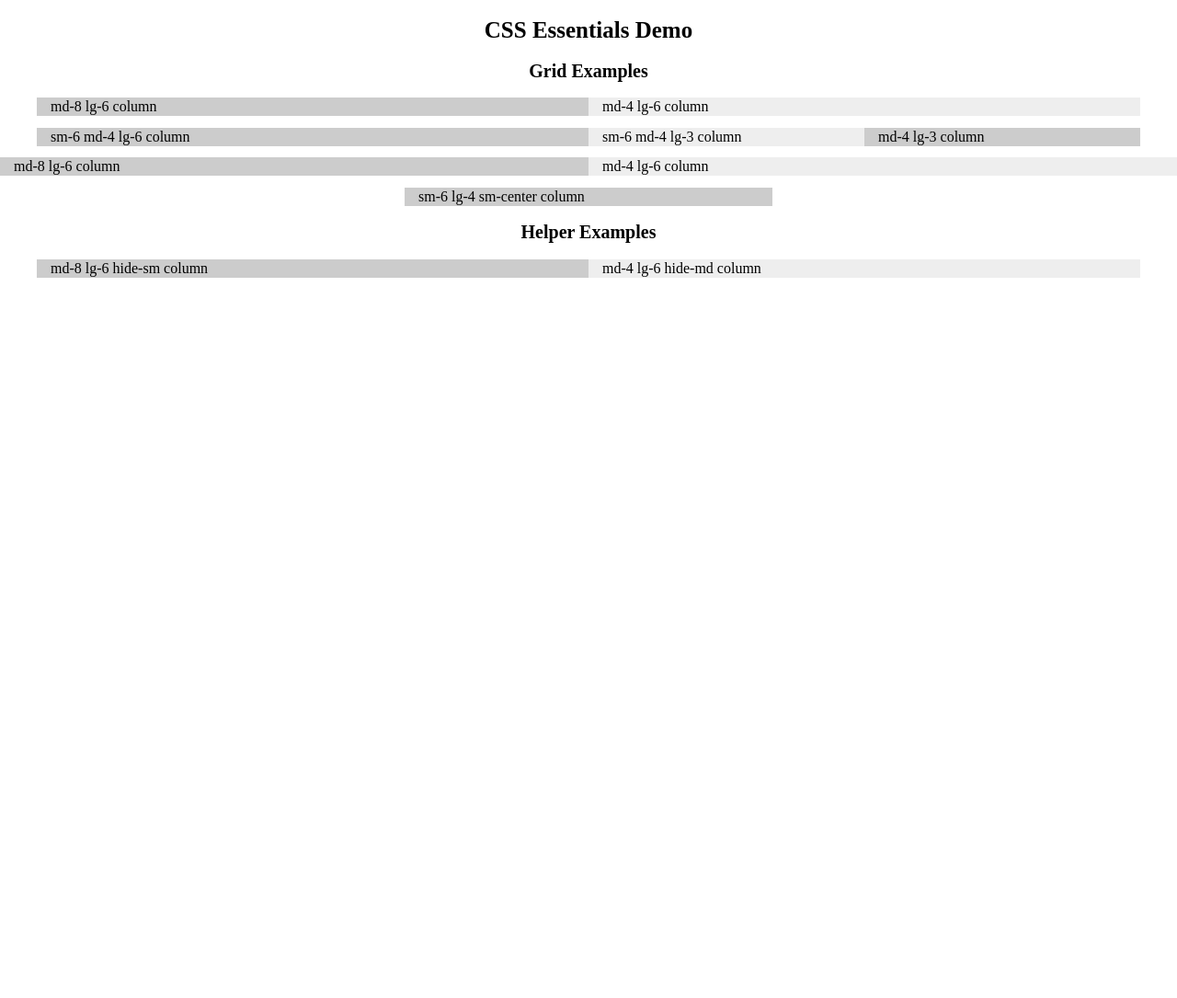
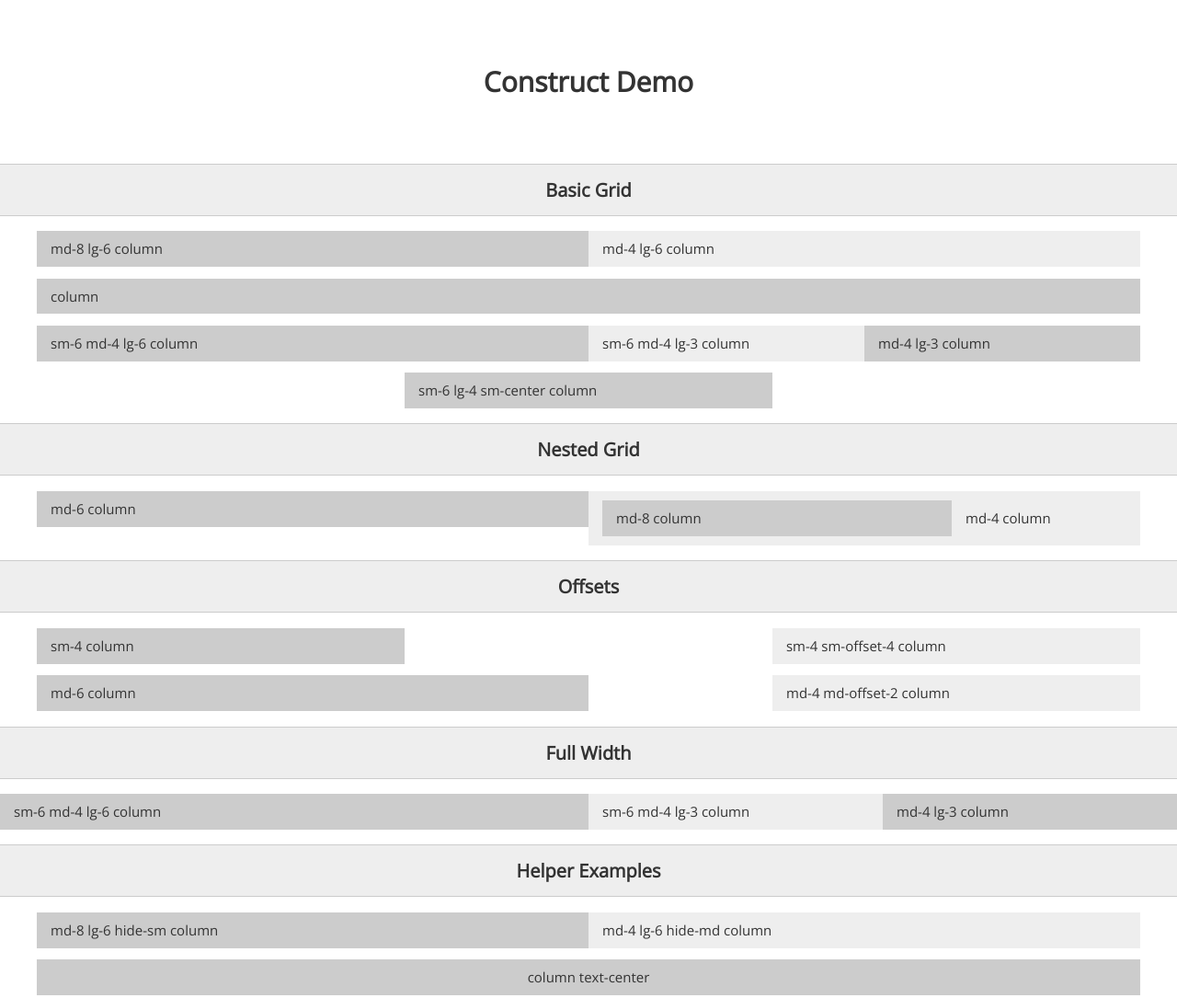
Before and after one commit to RyanFitzgerald/construct, a website: page index.html in a window 1280 px wide. Shown: the whole page at 92% size. Before the commit the page ends 800 px from the top, so only its background shows below. Drawn offline with nearby package versions, Linux system fonts and the light colour scheme.

Commit message:
Re-do grid and add helpers

```diff
--- a/gulpfile.js
+++ b/gulpfile.js
@@ -5,16 +5,16 @@ var rename = require('gulp-rename');
 var autoprefixer = require('gulp-autoprefixer');
 
 gulp.task('styles', function () {
-    return gulp.src('./src/basic.scss')
+    return gulp.src('./scss/construct.scss')
         .pipe(wait(250))
         .pipe(sass({outputStyle: 'expanded'}).on('error', sass.logError))
         .pipe(autoprefixer())
-        .pipe(gulp.dest('./dist'))
+        .pipe(gulp.dest('./css'))
         .pipe(sass({outputStyle: 'compressed'}).on('error', sass.logError))
         .pipe(rename({extname: '.min.css'}))
-        .pipe(gulp.dest('./dist'));
+        .pipe(gulp.dest('./css'));
 });
 
 gulp.task('watch', ['styles'], function() {
-    gulp.watch('src/*.scss', ['styles']);
+    gulp.watch('scss/*.scss', ['styles']);
 });
--- a/index.html
+++ b/index.html
@@ -1,24 +1,41 @@
 <!DOCTYPE html>
 <html>
 <head>
-    <title>Basic.css Sample</title>
-    <link rel="stylesheet" href="dist/basic.css">
+    <title>Construct</title>
+    <link href="https://fonts.googleapis.com/css?family=Open+Sans" rel="stylesheet">
+    <link rel="stylesheet" href="css/construct.css">
     <style>
+        body {
+            font-family: 'Open Sans', Arial, Helvetica, sans-serif;
+            color: #333;
+            padding: 50px 0;
+        }
+
         h1, h2 {
             text-align: center;
         }
 
         h1 {
-            font-size: 2.5em;
+            font-size: 3em;
+            padding-bottom: 50px;
         }
 
         h2 {
             font-size: 2em;
+            border-bottom: 1px solid #ccc;
+            border-top: 1px solid #ccc;
+            padding: 15px 0;
+            background: #eee;
+        }
+
+        .row {
+            font-size: 15px;
         }
 
         .column {
             background: #eee;
-            font-size: 1.6em;
+            padding-top: 10px;
+            padding-bottom: 10px;
         }
 
         .column:nth-child(odd) {
@@ -27,14 +44,20 @@
     </style>
 </head>
 <body>
-<h1>CSS Essentials Demo</h1>
-<h2>Grid Examples</h2>
+<h1>Construct Demo</h1>
+<h2>Basic Grid</h2>
 <div class="row">
     <div class="md-8 lg-6 column">
         md-8 lg-6 column
     </div>
     <div class="md-4 lg-6 column">
         md-4 lg-6 column
+    </div>
+</div>
+<br/>
+<div class="row">
+    <div class="column">
+        column
     </div>
 </div>
 <br/>
@@ -50,18 +73,55 @@
     </div>
 </div>
 <br/>
-<div class="row full-width">
-    <div class="md-8 lg-6 column">
-        md-8 lg-6 column
+<div class="row">
+    <div class="sm-6 lg-4 sm-center column">
+        sm-6 lg-4 sm-center column
     </div>
-    <div class="md-4 lg-6 column">
-        md-4 lg-6 column
+</div>
+<h2>Nested Grid</h2>
+<div class="row">
+    <div class="md-6 column">
+        md-6 column
+    </div>
+    <div class="md-6 column">
+        <div class="row">
+            <div class="md-8 column">
+                md-8 column
+            </div>
+            <div class="md-4 column">
+                md-4 column
+            </div>
+        </div>
+    </div>
+</div>
+<h2>Offsets</h2>
+<div class="row">
+    <div class="sm-4 column">
+        sm-4 column
+    </div>
+    <div class="sm-4 sm-offset-4 column">
+        sm-4 sm-offset-4 column
     </div>
 </div>
 <br/>
 <div class="row">
-    <div class="sm-6 lg-4 sm-center column">
-        sm-6 lg-4 sm-center column
+    <div class="md-6 column">
+        md-6 column
+    </div>
+    <div class="md-4 md-offset-2 column">
+        md-4 md-offset-2 column
+    </div>
+</div>
+<h2>Full Width</h2>
+<div class="row full-width">
+    <div class="sm-6 md-4 lg-6 column">
+        sm-6 md-4 lg-6 column
+    </div>
+    <div class="sm-6 md-4 lg-3 column">
+        sm-6 md-4 lg-3 column
+    </div>
+    <div class="md-4 lg-3 column">
+        md-4 lg-3 column
     </div>
 </div>
 <h2>Helper Examples</h2>
@@ -73,5 +133,20 @@
         md-4 lg-6 hide-md column
     </div>
 </div>
+<br/>
+<div class="row">
+    <div class="column text-center">
+        column text-center
+    </div>
+</div>
+<br/>
+<div class="row">
+    <div class="md-8 lg-6 hide-lg column">
+        md-8 lg-6 hide-lg column
+    </div>
+    <div class="md-4 lg-6 hide-md-up column">
+        md-4 lg-6 hide-md-up column
+    </div>
+</div>
 </body>
 </html>
--- a/package.json
+++ b/package.json
@@ -1,5 +1,5 @@
 {
-  "name": "css-basic",
+  "name": "construct-css",
   "version": "1.0.0",
   "description": "Simple CSS setup and grid for minimal bloat",
   "author": "Ryan Fitzgerald",
--- /dev/null
+++ b/scss/_global.scss
@@ -0,0 +1,21 @@
+// --- Define Global Styles ---
+
+*,
+*:before,
+*:after {
+  box-sizing: inherit;
+}
+
+html {
+  font-size: $base-font;
+  -webkit-text-size-adjust: 100%;
+  -ms-text-size-adjust: 100%;
+  box-sizing: border-box;
+}
+
+body {
+  font-size: 1em;
+  line-height: 1.25;
+  -webkit-font-smoothing: antialiased;
+  -moz-osx-font-smoothing: grayscale;
+}
--- /dev/null
+++ b/scss/_grid.scss
@@ -0,0 +1,79 @@
+// Define Grid-Related Styles
+
+.row {
+   margin: 0 auto;
+   max-width: $max-width;
+   padding: 0;
+   width: 100%;
+
+  &:after {
+    content: "";
+    display: table;
+    clear: both;
+  }
+
+  &.full-width {
+      max-width: 100%;
+  }
+}
+
+.column {
+  float: left;
+  position: relative;
+  padding: 0 $gutter;
+  width: 100%;
+}
+
+@for $num from 1 through $cols { // Base grid
+    .sm-#{$num} {
+        width: (100%/($cols/$num));
+    }
+}
+
+@for $num from 1 through $cols - 1 { // Base grid
+    .sm-offset-#{$num} {
+        margin-left: (100%/($cols/$num));
+    }
+}
+
+@media only screen and (min-width: #{$medium}px) { // Medium Up
+    @for $num from 1 through $cols { // Base grid
+        .md-#{$num} {
+            width: (100%/($cols/$num));
+        }
+    }
+
+    @for $num from 1 through $cols - 1 { // Base grid
+        .md-offset-#{$num} {
+            margin-left: (100%/($cols/$num));
+        }
+    }
+}
+
+@media only screen and (min-width: #{$large}px) { // Large Up
+    @for $num from 1 through $cols { // Base grid
+        .lg-#{$num} {
+            width: (100%/($cols/$num));
+        }
+    }
+
+    @for $num from 1 through $cols - 1 { // Base grid
+        .lg-offset-#{$num} {
+            margin-left: (100%/($cols/$num));
+        }
+    }
+}
+
+@media only screen and (min-width: #{$extraLarge}px) { // Extra Large Up
+    @for $num from 1 through $cols { // Base grid
+        .xl-#{$num} {
+            width: (100%/($cols/$num));
+        }
+    }
+
+    @for $num from 1 through $cols - 1 { // Base grid
+        .xl-offset-#{$num} {
+            margin-left: (100%/($cols/$num));
+        }
+    }
+}
--- /dev/null
+++ b/scss/_helpers.scss
@@ -0,0 +1,73 @@
+// --- Define Basic Helpers ---
+
+.clearfix {
+    &:after {
+        content: "";
+        display: table;
+        clear: both;
+    }
+}
+
+.text-center {
+    text-align: center;
+}
+
+.sm-center {
+    margin-left: auto;
+    margin-right: auto;
+    float: none;
+}
+
+@media only screen and (max-width: #{($medium)-1}px) { // Small Only
+    .hide-sm {
+        display: none;
+    }
+}
+
+@media only screen and (min-width: #{$medium}px) { // Medium Up
+    .hide-md-up {
+        display: none;
+    }
+
+    .md-center {
+        margin-left: auto;
+        margin-right: auto;
+        float: none;
+    }
+}
+
+@media only screen and (min-width: #{$medium}px) and (max-width: #{($large)-1}px) { // Medium Only
+    .hide-md {
+        display: none;
+    }
+}
+
+@media only screen and (min-width: #{$large}px) { // Large Up
+    .hide-lg-up {
+        display: none;
+    }
+
+    .lg-center {
+        margin-left: auto;
+        margin-right: auto;
+        float: none;
+    }
+}
+
+@media only screen and (min-width: #{$large}px) and (max-width: #{($extraLarge)-1}px) { // Large Only
+    .hide-lg {
+        display: none;
+    }
+}
+
+@media only screen and (min-width: #{$extraLarge}px) { // Extra Large Up
+    .hide-xl {
+        display: none;
+    }
+
+    .xl-center {
+        margin-left: auto;
+        margin-right: auto;
+        float: none;
+    }
+}
--- /dev/null
+++ b/scss/_variables.scss
@@ -0,0 +1,9 @@
+// --- Define Variables ---
+
+$base-font: 62.5%; // 100% for 16px, 62.5% for 10px
+$gutter: 15px;
+$max-width: 1200px;
+$cols: 12;
+$medium: 640;
+$large: 1024;
+$extraLarge: 1440;
--- /dev/null
+++ b/scss/construct.scss
@@ -0,0 +1,8 @@
+/*!
+    Construct by Ryan Fitzgerald (https://github.com/RyanFitzgerald/basic.css)
+*/
+@import "normalize";
+@import "variables";
+@import "global";
+@import "grid";
+@import "helpers";
--- a/src/basic.scss
+++ /dev/null
@@ -1,157 +0,0 @@
-// Import Normalize.css
-@import "normalize";
-
-/*! Basic.css by Ryan Fitzgerald (https://github.com/RyanFitzgerald/basic.css) */
-
-// --- Define Variables ---
-
-$base-font: 62.5%; // 100% for 16px, 62.5% for 10px
-$cols: 12;
-$medium: 640;
-$large: 1024;
-$extraLarge: 1440;
-
-// --- Define Global Styles ---
-
-*,
-*:before,
-*:after {
-  box-sizing: inherit;
-}
-
-html {
-  font-size: $base-font;
-  -webkit-text-size-adjust: 100%;
-  -ms-text-size-adjust: 100%;
-  box-sizing: border-box;
-}
-
-body {
-  font-size: 1em;
-  line-height: 1.25;
-  -webkit-font-smoothing: antialiased;
-  -moz-osx-font-smoothing: grayscale;
-}
-
-
-// Define Grid-Related Styles
-
-.row {
-   margin: 0 auto;
-   max-width: 1200px;
-   padding: 0;
-   width: 100%;
-
-  &:after {
-    content: "";
-    display: table;
-    clear: both;
-  }
-}
-
-.column {
-  float: left;
-  position: relative;
-  padding: 0 15px;
-  width: 100%;
-}
-
-@for $num from 1 through $cols { // Base grid
-    .sm-#{$num} {
-        width: (100%/($cols/$num));
-    }
-}
-
-// --- Define Basic Helpers ---
-
-.clearfix {
-    &:after {
-        content: "";
-        display: table;
-        clear: both;
-    }
-}
-
-.full-width {
-    max-width: 100%;
-}
-
-.sm-center {
-    margin-left: auto;
-    margin-right: auto;
-    float: none;
-}
-
-// --- Define Media Queries ---
-
-@media only screen and (max-width: #{($medium)-1}px) { // Small Only
-    .hide-sm {
-        display: none;
-    }
-}
-
-@media only screen and (min-width: #{$medium}px) { // Medium Up
-    @for $num from 1 through $cols { // Base grid
-        .md-#{$num} {
-            width: (100%/($cols/$num));
-        }
-    }
-
-    .hide-md-up {
-        display: none;
-    }
-
-    .md-center {
-        margin-left: auto;
-        margin-right: auto;
-        float: none;
-    }
-}
-
-@media only screen and (min-width: #{$medium}px) and (max-width: #{($large)-1}px) { // Medium Only
-    .hide-md {
-        display: none;
-    }
-}
-
-@media only screen and (min-width: #{$large}px) { // Large Up
-     @for $num from 1 through $cols { // Base grid
-        .lg-#{$num} {
-            width: (100%/($cols/$num));
-        }
-    }
-
-    .hide-lg-up {
-        display: none;
-    }
-
-    .lg-center {
-        margin-left: auto;
-        margin-right: auto;
-        float: none;
-    }
-}
-
-@media only screen and (min-width: #{$large}px) and (max-width: #{($extraLarge)-1}px) { // Large Only
-    .hide-lg {
-        display: none;
-    }
-}
-
-@media only screen and (min-width: #{$extraLarge}px) { // Extra Large Up
-     @for $num from 1 through $cols { // Base grid
-        .xl-#{$num} {
-            width: (100%/($cols/$num));
-        }
-    }
-
-    .hide-xl {
-        display: none;
-    }
-
-    .xl-center {
-        margin-left: auto;
-        margin-right: auto;
-        float: none;
-    }
-}
```
Also changed, not shown: README.md, css/construct.css, css/construct.min.css (added), dist/basic.min.css (deleted), scss/_normalize.scss (renamed from src/_normalize.scss).
